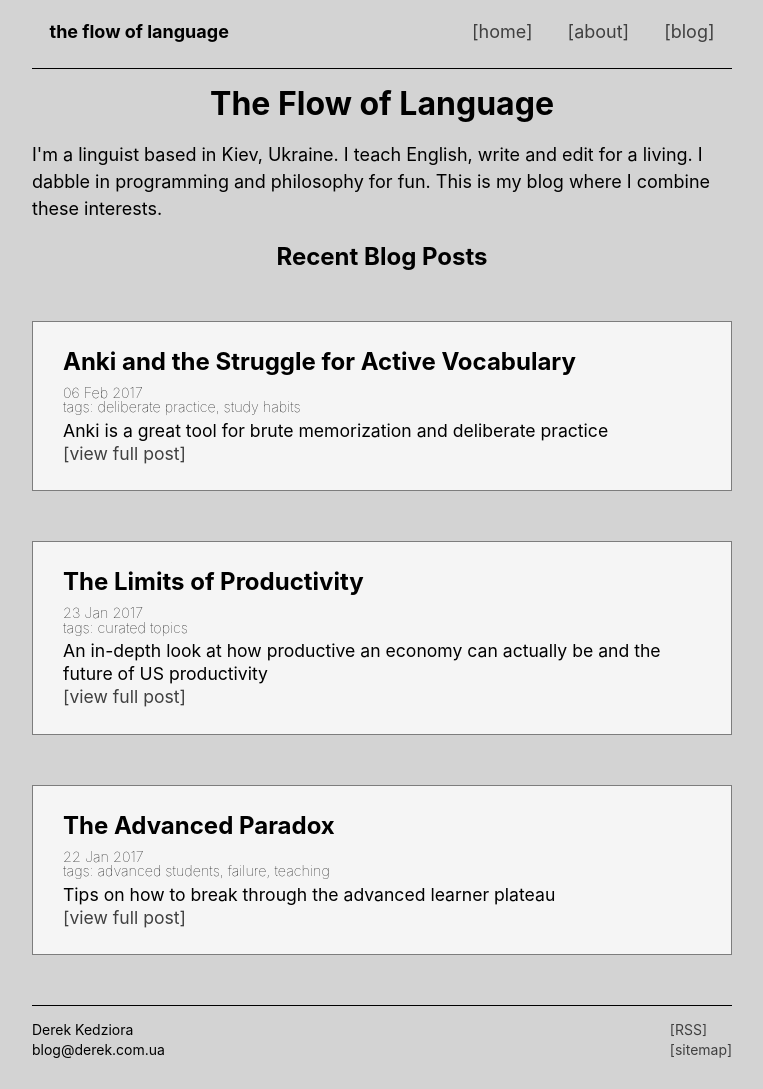
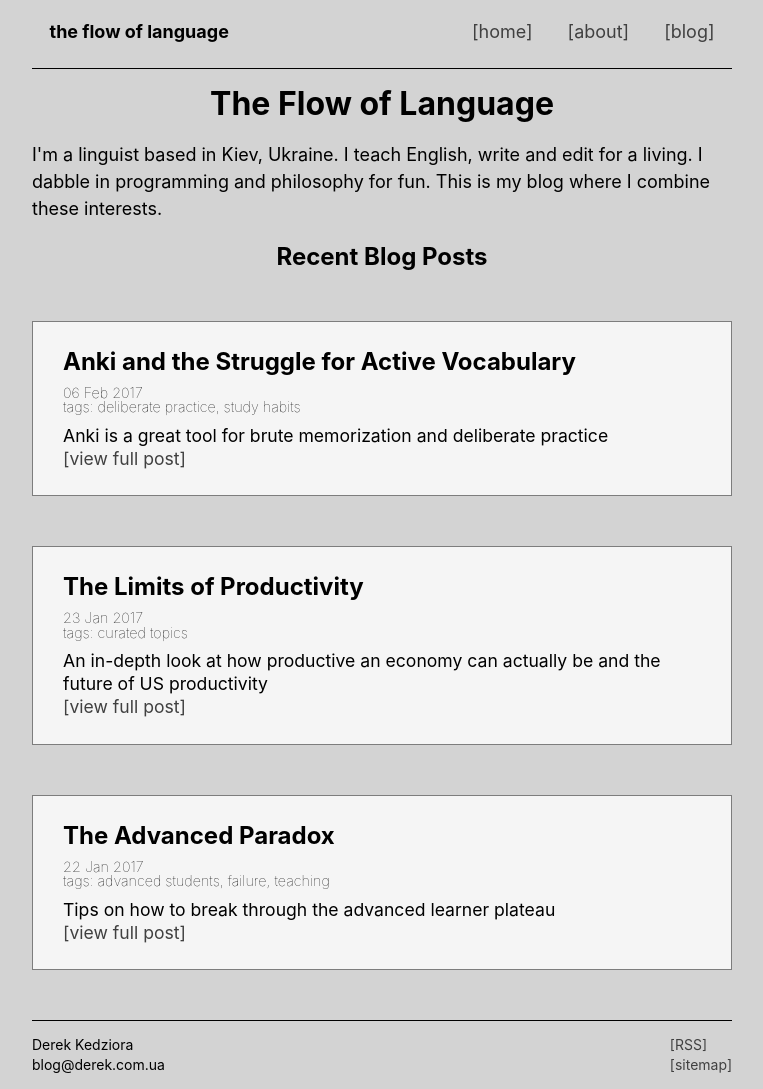
Before and after one commit to ZeroDeth/derekkedziora.github.io, a Jekyll site: the page built from index.html, in a window 1280 px wide. Shown: the whole page, without its empty margins (258-1021 px from the left). Built offline with Jekyll 4.4.1, drawn with Linux system fonts in a browser that asks for light colours; comment, search, counter and statistics services are not loaded.

Commit message:
bltag / date listing margins fixed

```diff
--- a/css/main.css
+++ b/css/main.css
@@ -134,6 +134,7 @@ footer ul {
   font-size: .9em;
   line-height: 1em;
   font-weight: lighter;
+  margin: 10px 0px 10px 0px;
 }
 
 .next-previous-links a {
```
